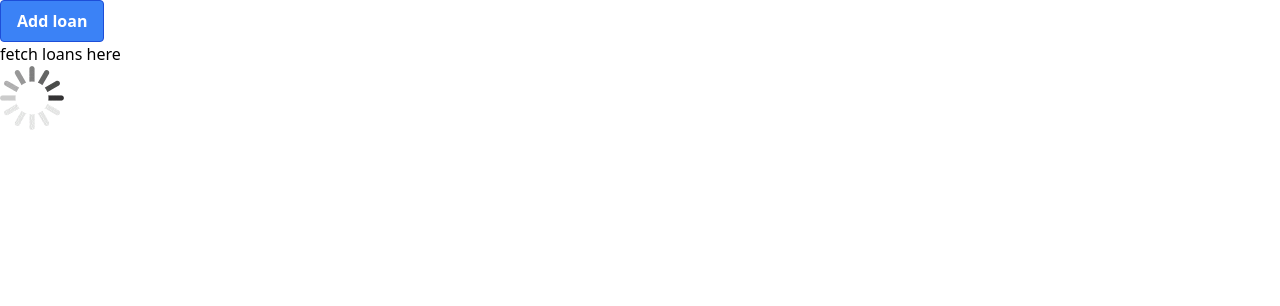
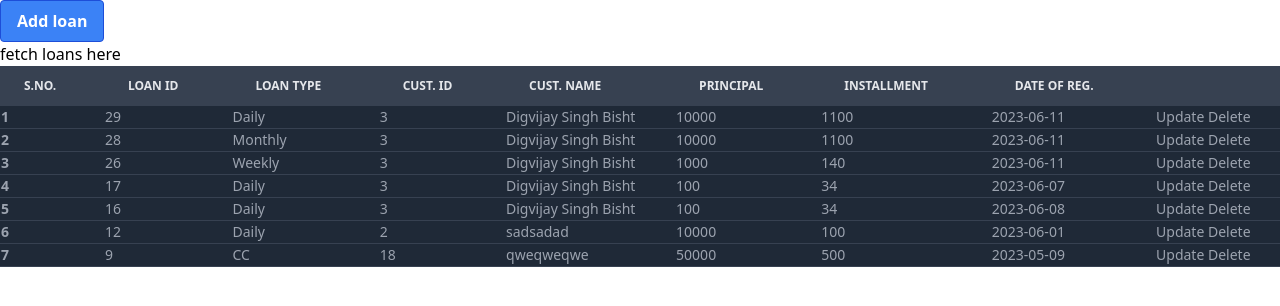
Before and after one commit to digiwebminds/tamannakhadyan, a PHP site: page /loans.php in a window 1280 px wide. Shown: the part 69-375 px from the top of the page. Run offline with PHP 8.4, Linux system fonts and the light colour scheme; data comes from the database, SQL or seed files in the repository; some libraries are stand-ins or nearby versions.

Commit message:
Loans table fixed and little work on update user and update loan

```diff
--- a/admin/add_user.php
+++ b/admin/add_user.php
@@ -159,6 +159,11 @@
                             <input type="textarea" name="documents" id="documents" class="bg-gray-50 border border-gray-300 text-gray-900 sm:text-sm rounded-lg focus:ring-primary-600 focus:border-primary-600 block w-full p-2.5 dark:bg-gray-700 dark:border-gray-600 dark:placeholder-gray-400 dark:text-white dark:focus:ring-blue-500 dark:focus:border-blue-500" <?php if(isset($_GET['id'])){echo "value='".$user['documents']."'";} ?> >
                         </div>
                         <button type="submit" name="submit" id="submit" class="w-full text-white bg-blue-500 hover:bg-primary-700 focus:ring-4 focus:outline-none focus:ring-primary-300 font-medium rounded-lg text-sm px-5 py-2.5 text-center bg-primary-600 hover:bg-primary-700 focus:ring-primary-800"><?php if(isset($_GET['id'])){echo "Update Customer";}else{ echo "Add Customer";} ?></button>
+                        <?php
+                        if(isset($_GET['id'])){
+                            echo '<a href="customers.php" class="w-full text-white bg-blue-500 hover:bg-primary-700 focus:ring-4 focus:outline-none focus:ring-primary-300 font-medium rounded-lg text-sm px-5 py-2.5 text-center bg-primary-600 hover:bg-primary-700 focus:ring-primary-800">Cancel</a>';
+                        }
+                        ?>
                     </form>
                 </div>
             </div>
--- a/admin/custajax.php
+++ b/admin/custajax.php
@@ -4,7 +4,7 @@
 
 $perPage = new PerPage();
 
-$sql = "SELECT * FROM customers WHERE deleted = 0";
+$sql = "SELECT * FROM customers WHERE deleted = 0 ORDER BY id DESC";
 $paginationlink = "custajax.php?page=";
 
 $page = 1;
--- a/admin/loanajax.php
+++ b/admin/loanajax.php
@@ -4,7 +4,7 @@
 
 $perPage = new PerPage();
 
-$sql = "SELECT * from loans";
+$sql = "SELECT * from loans ORDER BY id DESC";
 $paginationlink = "loanajax.php?page=";
 
 $page = 1;
@@ -37,6 +37,9 @@
 				S.no.
 			</th>
 			<th scope="col" class="px-6 py-3">
+				Loan Id
+			</th>
+			<th scope="col" class="px-6 py-3">
 				Loan type
 			</th>
 			<th scope="col" class="px-6 py-3">
@@ -64,36 +67,38 @@
 	$i++;
 	$output .= "<tr class='border-b bg-gray-800 border-gray-700'>
 		<th>" . $i . "</th>
-		<td>" . $faq[$k]['loan_type'] . "</td>
-		<td>" . $faq[$k]['customer_id'] . "</td>
-		<td>" . $faq[$k]['customer_name'] . "</td>
-		<td>" . $faq[$k]['principle'] . "</td>
+		<td>" . $faq[$k]['id'] . "</td>";
+		if($faq[$k]['loan_type'] == 1){
+			$output .= "<td>CC</td>";
+		}
+		if($faq[$k]['loan_type'] == 2){
+			$output .= "<td>Daily</td>";
+		}
+		if($faq[$k]['loan_type'] == 3){
+			$output .= "<td>Weekly</td>";
+		}
+		if($faq[$k]['loan_type'] == 4){
+			$output .= "<td>Monthly</td>";
+		}
+	$output .= "
+		<td>" . $faq[$k]['customer_id'] . "</td>";
+		$userid = $faq[$k]['customer_id'];
+		$sql = "SELECT name FROM customers WHERE id = $userid";
+		$result = mysqli_query($conn,$sql);
+		if (mysqli_num_rows($result) > 0) {
+			$row = mysqli_fetch_assoc($result);
+			$name = $row['name'];
+			$output .= "<td>" . $row['name'] . "</td>";
+		}
+	$output .= "<td>" . $faq[$k]['principle'] . "</td>
 		<td>" . $faq[$k]['installment'] . "</td>
 		<td>" . $faq[$k]['dor'] . "</td>
-		<td>" . '<button> <a href="update.php?updateSno=' . $faq[$k]['id'] . '" > Update</a></button> <button><a href="delete.php?deleteSno=' . $faq[$k]['id'] . '" > Delete </a> </button></td>
-			</tr>';
+		<td>" . '<button> <a href="add_loan.php?lid=' . $faq[$k]['id'] . '" > Update</a></button> <button><a href="delete.php?lid=' . $faq[$k]['id'] . '" > Delete </a> </button></td>
+		</tr>';
 }
 $output .= '</tbody>
-        </table>';
+       		</table>';
 if (!empty($perpageresult)) {
 	$output .= '<div id="pagination grid h-screen place-items-center">' . $perpageresult . '</div>';
 }
 print $output;
-// foreach ($faq as $k => $v) {
-// 	$i++;
-// 	$output .= "<tr class='border-b bg-gray-800 border-gray-700'>
-// 		<th>" . $i . "</th>
-// 		<td>";
-//     if($faq[$k]['loan_type'] == 1){ $output .= "CC";}
-//     if($faq[$k]['loan_type'] == 2){ $output .= "Daily";}
-//     if($faq[$k]['loan_type'] == 3){ $output .= "Weekly";}
-//     if($faq[$k]['loan_type'] == 4){ $output .= "Monthly";}
-//     $output = "</td>
-// 		<td>" . $faq[$k]['customer_id'] . "</td>
-// 		<td>" . $faq[$k]['customer_name'] . "</td>
-// 		<td>" . $faq[$k]['principle'] . "</td>
-// 		<td>" . $faq[$k]['installment'] . "</td>\
-// 		<td>" . $faq[$k]['dor'] . "</td>
-// 		<td>" . '<button> <a href="update.php?updateSno=' . $faq[$k]['id'] . '" > Update</a></button> <button><a href="delete.php?deleteSno=' . $faq[$k]['id'] . '" > Delete </a> </button></td>
-// 			</tr>';
-// }
--- a/admin/loans.php
+++ b/admin/loans.php
@@ -5,6 +5,7 @@
     <meta http-equiv="X-UA-Compatible" content="IE=edge">
     <meta name="viewport" content="width=device-width, initial-scale=1.0">
     <title>Loans</title>
+    <script src="https://ajax.googleapis.com/ajax/libs/jquery/3.6.4/jquery.min.js"></script>
     <script src="https://cdn.tailwindcss.com"></script>
 
 </head>
@@ -12,7 +13,7 @@
     <?php
     include ("../include/navbar.php");
     ?>
-    <button href="add_user.php" class="bg-blue-500 hover:bg-blue-700 text-white font-bold py-2 px-4 border border-blue-700 rounded"><a href="add_loan.php">Add loan</a></button>
+    <button class="bg-blue-500 hover:bg-blue-700 text-white font-bold py-2 px-4 border border-blue-700 rounded"><a href="add_loan.php">Add loan</a></button>
     <h1>fetch loans here</h1>
 
     <div class="relative" id="pagination-result">
--- a/admin/pagination.class.php
+++ b/admin/pagination.class.php
@@ -13,9 +13,9 @@
 			$pages  = ceil($count/$this->perpage);
 		if($pages>1) {
 			if($_GET["page"] == 1)
-				$output = $output . '<span class="link first disabled px-3 py-2 ml-0 leading-tight text-gray-500 bg-white border border-gray-300 rounded-l-lg hover:bg-gray-100 hover:text-gray-700 dark:bg-gray-800 dark:border-gray-700 dark:text-gray-400 dark:hover:bg-gray-700 dark:hover:text-white">&#8810;</span><span class="link disabled">&#60;</span>';
+				$output = $output . '<span class="link first disabled px-3 py-2 ml-0 leading-tight text-gray-500 bg-white border border-gray-300 rounded-l-lg hover:bg-gray-100 hover:text-gray-700 dark:bg-gray-800 dark:border-gray-700 dark:text-gray-400 dark:hover:bg-gray-700 dark:hover:text-white">&#8810;</span><span class="link disabled px-3 py-2 ml-0 leading-tight text-gray-500 bg-white border border-gray-300 rounded-l-lg hover:bg-gray-100 hover:text-gray-700 dark:bg-gray-800 dark:border-gray-700 dark:text-gray-400 dark:hover:bg-gray-700 dark:hover:text-white">&#60;</span>';
 			else
-				$output = $output . '<a class="link first px-3 py-2 ml-0 leading-tight text-gray-500 bg-white border border-gray-300 rounded-l-lg hover:bg-gray-100 hover:text-gray-700 dark:bg-gray-800 dark:border-gray-700 dark:text-gray-400 dark:hover:bg-gray-700 dark:hover:text-white" onclick="getresult(\'' . $href . (1) . '\')" >&#8810;</a><a class="link" onclick="getresult(\'' . $href . ($_GET["page"]-1) . '\')" >&#60;</a>';
+				$output = $output . '<a class="link first px-3 py-2 ml-0 leading-tight text-gray-500 bg-white border border-gray-300 rounded-l-lg hover:bg-gray-100 hover:text-gray-700 dark:bg-gray-800 dark:border-gray-700 dark:text-gray-400 dark:hover:bg-gray-700 dark:hover:text-white" onclick="getresult(\'' . $href . (1) . '\')" >&#8810;</a><a class="link first px-3 py-2 ml-0 leading-tight text-gray-500 bg-white border border-gray-300 rounded-l-lg hover:bg-gray-100 hover:text-gray-700 dark:bg-gray-800 dark:border-gray-700 dark:text-gray-400 dark:hover:bg-gray-700 dark:hover:text-white" onclick="getresult(\'' . $href . ($_GET["page"]-1) . '\')" >&#60;</a>';
 
 
 			if(($_GET["page"]-3)>0) {
@@ -48,9 +48,9 @@
 			}
 
 			if($_GET["page"] < $pages)
-				$output = $output . '<a  class="link px-3 py-2 ml-0 leading-tight text-gray-500 bg-white border border-gray-300 rounded-l-lg hover:bg-gray-100 hover:text-gray-700 dark:bg-gray-800 dark:border-gray-700 dark:text-gray-400 dark:hover:bg-gray-700 dark:hover:text-white" onclick="getresult(\'' . $href . ($_GET["page"]+1) . '\')" >></a><a  class="link" onclick="getresult(\'' . $href . ($pages) . '\')" >&#8811;</a>';
+				$output = $output . '<a  class="link px-3 py-2 ml-0 leading-tight text-gray-500 bg-white border border-gray-300 rounded-l-lg hover:bg-gray-100 hover:text-gray-700 dark:bg-gray-800 dark:border-gray-700 dark:text-gray-400 dark:hover:bg-gray-700 dark:hover:text-white" onclick="getresult(\'' . $href . ($_GET["page"]+1) . '\')" >></a><a  class="link px-3 py-2 ml-0 leading-tight text-gray-500 bg-white border border-gray-300 rounded-l-lg hover:bg-gray-100 hover:text-gray-700 dark:bg-gray-800 dark:border-gray-700 dark:text-gray-400 dark:hover:bg-gray-700 dark:hover:text-white" onclick="getresult(\'' . $href . ($pages) . '\')" >&#8811;</a>';
 			else
-				$output = $output . '<span class="link disabled px-3 py-2 ml-0 leading-tight text-gray-500 bg-white border border-gray-300 rounded-l-lg hover:bg-gray-100 hover:text-gray-700 dark:bg-gray-800 dark:border-gray-700 dark:text-gray-400 dark:hover:bg-gray-700 dark:hover:text-white">></span><span class="link disabled">&#8811;</span>';
+				$output = $output . '<span class="link disabled px-3 py-2 ml-0 leading-tight text-gray-500 bg-white border border-gray-300 rounded-l-lg hover:bg-gray-100 hover:text-gray-700 dark:bg-gray-800 dark:border-gray-700 dark:text-gray-400 dark:hover:bg-gray-700 dark:hover:text-white">></span><span class="link disabled px-3 py-2 ml-0 leading-tight text-gray-500 bg-white border border-gray-300 rounded-l-lg hover:bg-gray-100 hover:text-gray-700 dark:bg-gray-800 dark:border-gray-700 dark:text-gray-400 dark:hover:bg-gray-700 dark:hover:text-white">&#8811;</span>';
 
 
 		}
```
Also changed, not shown: admin/add_loan.php (+19 -7 lines).
